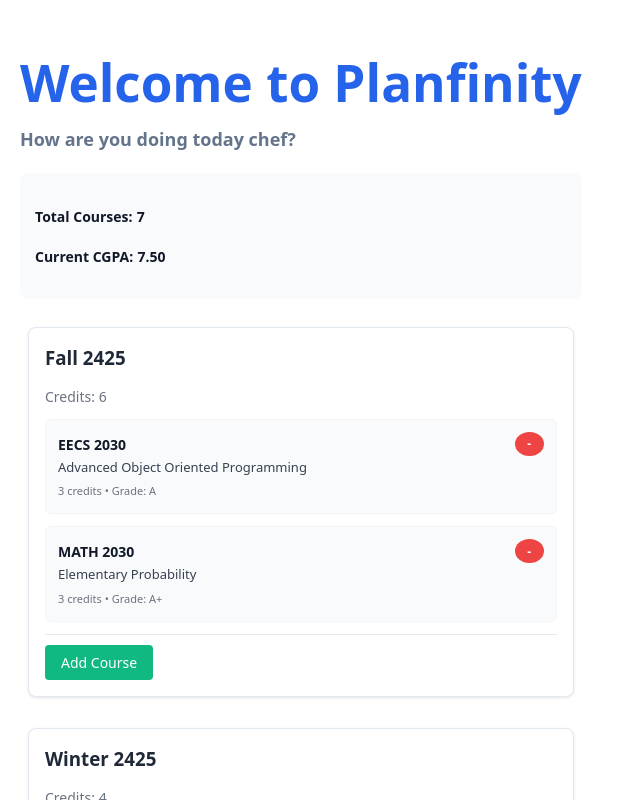
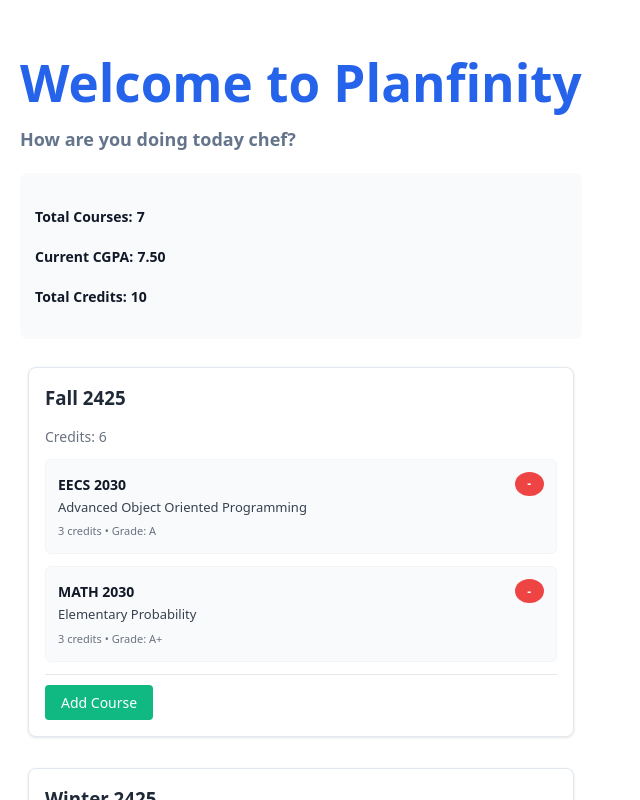
Before and after one commit to adelynntran/Planfinity, a React (Vite) app in the folder client/: page / in a window 1280 px wide. Shown: the top 800 px of the page, without its empty margins (0-640 px from the left). Built offline with nearby package versions, Linux system fonts and the light colour scheme.

Commit message:
update with TermCard changes, add total credits

```diff
--- a/client/src/pages/HomePage.jsx
+++ b/client/src/pages/HomePage.jsx
@@ -6,11 +6,14 @@ import TermCard from '../components/term/TermCard';
 function HomePage() {
 
     //add all context value that you want to use here:
-    const { state, calculateCumulativeGPA } = useApp();
+    const { state,
+        calculateCumulativeGPA,
+    getDegreeCredits } = useApp();
 
     //declare variables here:
     const currentCGPA = calculateCumulativeGPA();
     const terms = Object.keys(state.currentPlan.terms);
+    const totalCredits = getDegreeCredits();
 
     return (
         <div style={{ padding: '20px', maxWidth: '1200px', margin: '0 auto' }}>
@@ -20,6 +23,7 @@ function HomePage() {
           <div style={{ margin: '20px 0', padding: '15px', backgroundColor: '#f8fafc', borderRadius: '8px' }}>
             <p><strong style={{ color: '#111827', fontSize: '14px' }}>Total Courses:</strong> <strong style={{ color: '#111827', fontSize: '14px' }}></strong><strong style={{ color: '#111827', fontSize: '14px' }}>{state.courses.length}</strong></p>
             <p><strong style={{ color: '#111827', fontSize: '14px' }}>Current CGPA:</strong> <strong style={{ color: '#111827', fontSize: '14px' }}>{currentCGPA.gpa}</strong></p>
+            <p><strong style={{ color: '#111827', fontSize: '14px' }}>Total Credits:</strong> <strong style={{ color: '#111827', fontSize: '14px' }}>{totalCredits}</strong></p>
           </div>
 
           <div style={{ display: 'grid', gridTemplateColumns: 'repeat(auto-fit, minmax(300px, 1fr))', gap: '15px' }}>
```
